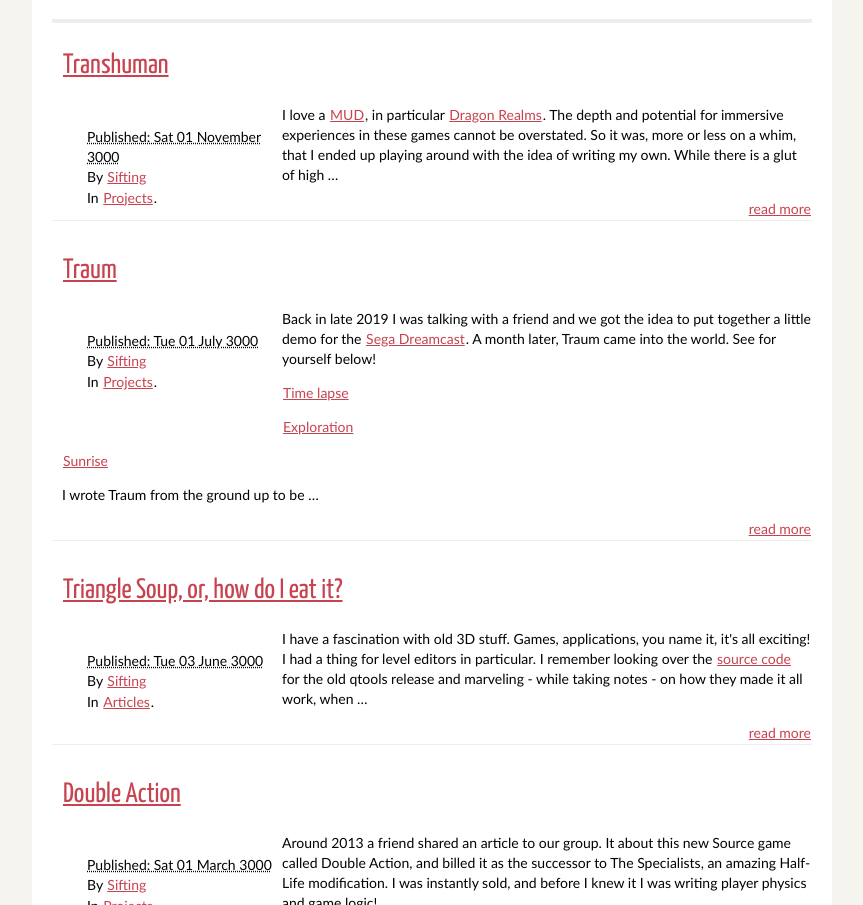
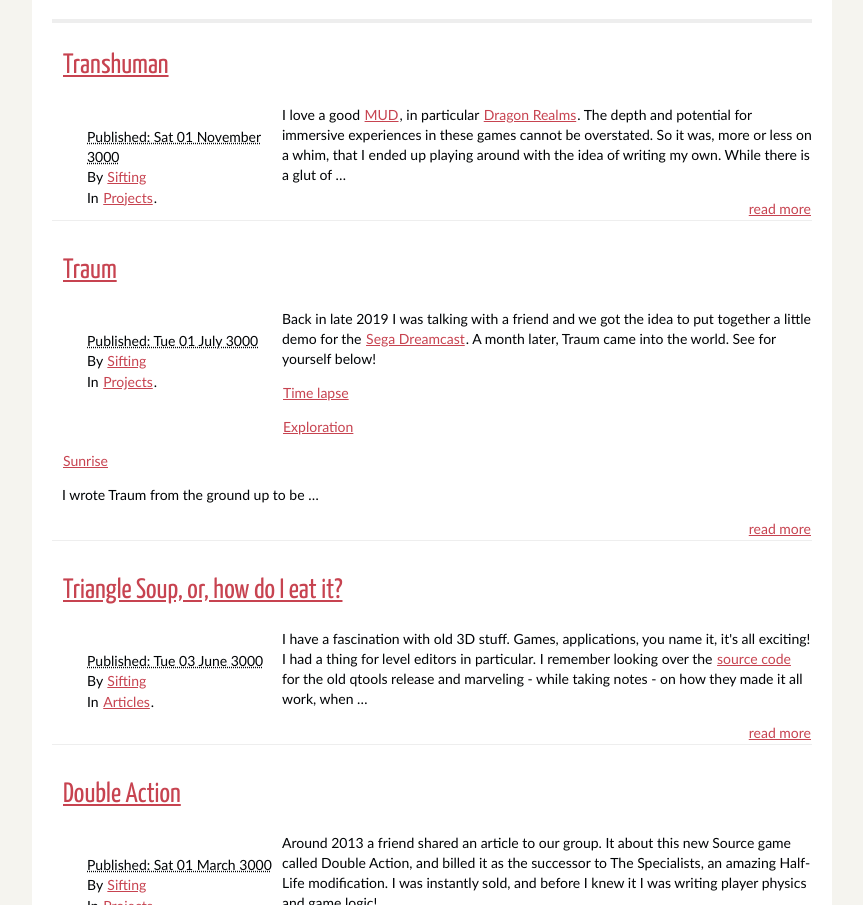
Before and after one commit to sifting/sifting.github.io, a plain HTML site: page index.html in a window 1280 px wide. Shown: the part 881-1786 px from the top of the page, without its empty margins (208-1071 px from the left). Drawn offline with Linux system fonts and the light colour scheme; files whose address does not match are found by name.

Commit message:
why is it so difficult

```diff
--- a/index.html
+++ b/index.html
@@ -82,10 +82,10 @@ stories to tell.</p>                </article>
         </address>
 <p>In <a href="/category/projects.html">Projects</a>.</p>
 
-</footer><!-- /.post-info -->                <p>I love a <a href="https://en.wikipedia.org/wiki/MUD">MUD</a>, in particular <a href="https://www.play.net/dr/">Dragon Realms</a>.
+</footer><!-- /.post-info -->                <p>I love a good <a href="https://en.wikipedia.org/wiki/MUD">MUD</a>, in particular <a href="https://www.play.net/dr/">Dragon Realms</a>.
 The depth and potential for immersive  experiences in these games cannot be overstated.
 So it was, more or less on a whim, that I ended up playing around with the idea of
-writing my own. While there is a glut of high …</p>
+writing my own. While there is a glut of …</p>
                 <a class="readmore" href="/transhuman.html">read more</a>
                 </div><!-- /.entry-content -->
             </article></li>
```
Also changed, not shown: author/sifting.html (+2 -2 lines), category/projects.html (+2 -2 lines), transhuman.html (+1 -1 lines).
